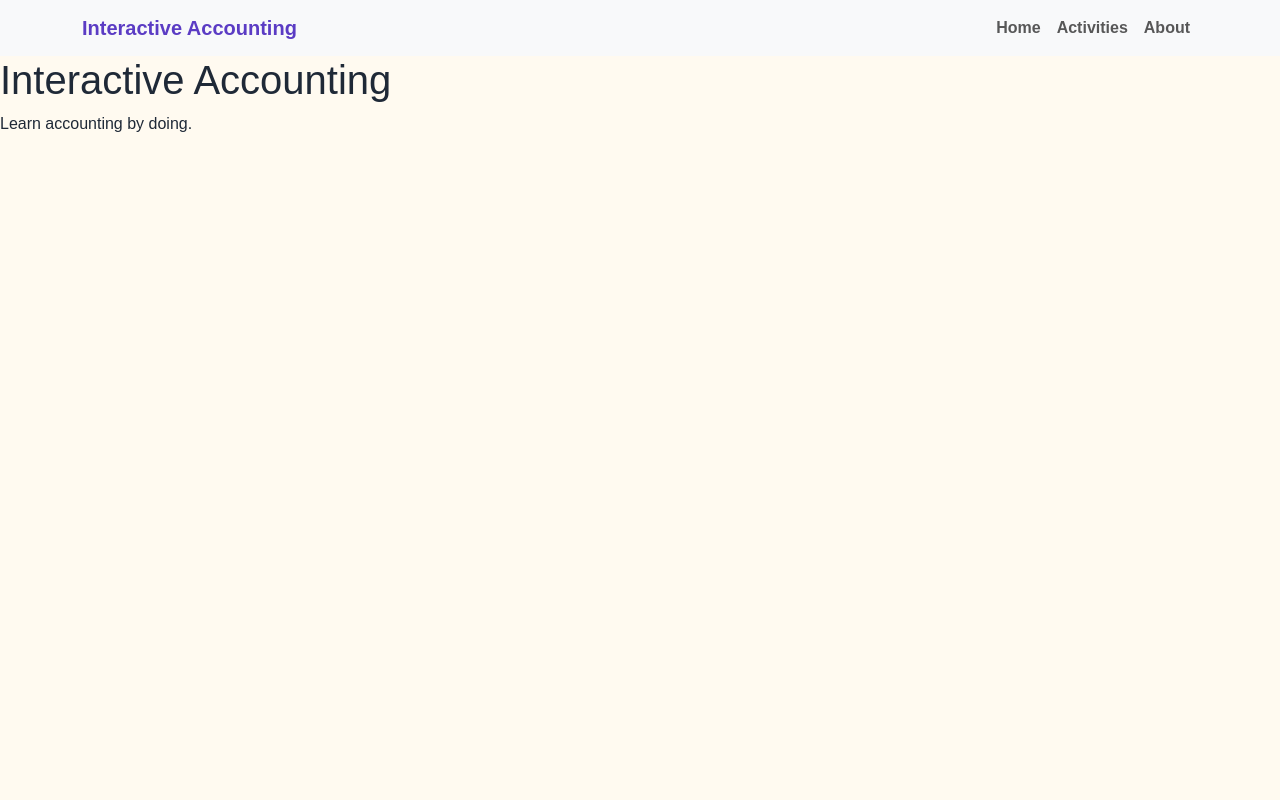
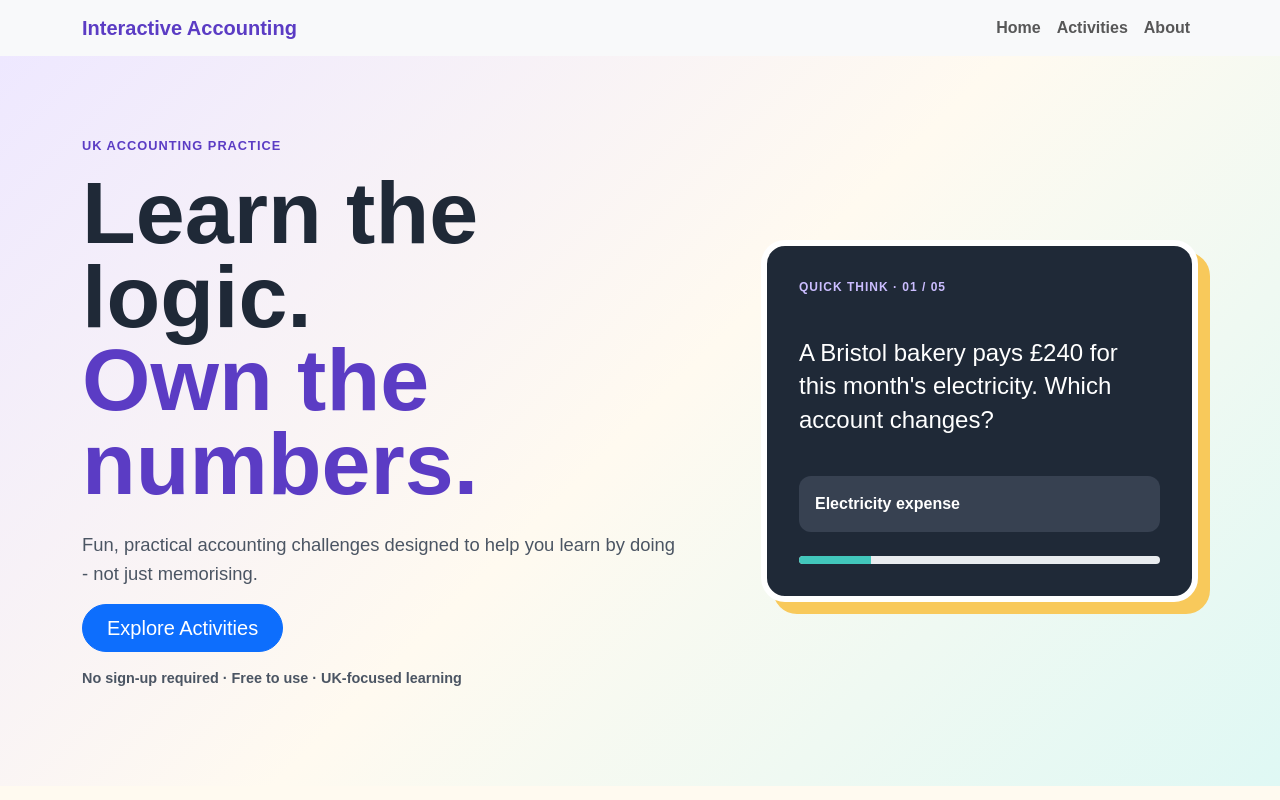
Before and after one commit to DarthCookie45/interactive-accounting, a plain HTML site: page index.html in a window 1280 px wide. Drawn offline with nearby package versions, Linux system fonts and the light colour scheme.

Commit message:
Add hero section

```diff
--- a/css/styles.css
+++ b/css/styles.css
@@ -1,3 +1,13 @@
+* {
+  box-sizing: border-box;
+}
+
+html,
+body {
+  max-width: 100%;
+  margin: 0;
+}
+
 body {
     background-color: #fffaf0;
     color: #1f2937;
@@ -11,3 +21,80 @@ body {
 .nav-link {
     font-weight: 600;
 }
+
+/* Hero Section */
+.hero-section {
+    padding: 80px 0;
+    background: linear-gradient(135deg, #eee8ff, #fffaf0, #dff8f4);
+    overflow: hidden;
+}
+
+.hero-eyebrow {
+    color: #5b3cc4;
+    font-size: 0.8rem;
+    font-weight: 700;
+    letter-spacing: 1px;
+}
+
+.hero-section h1 {
+    font-size: clamp(3rem, 7vw, 5.5rem);
+    font-weight: 800;
+    line-height: 0.95;
+    margin-bottom: 24px;
+}
+
+.hero-section h1 span {
+    color: #5b3cc4;
+}
+
+.hero-text {
+    color: #4b5563;
+    font-size: 1.15rem;
+    line-height: 1.6;
+    max-width: 600px;
+}
+
+.hero-note {
+    color: #4b5563;
+    font-size: 0.9rem;
+    font-weight: 600;
+    margin-top: 16px;
+}
+
+.question-preview {
+    background-color: #1f2937;
+    border: 6px solid white;
+    border-radius: 24px;
+    box-shadow: 12px 12px 0 #f8c95b;
+    color: white;
+    padding: 32px;
+}
+
+.preview-label {
+    color: #cbbdff;
+    font-size: 0.75rem;
+    font-weight: 700;
+    letter-spacing: 1px;
+}
+
+.question-preview h2 {
+    font-size: 1.5rem;
+    line-height: 1.4;
+    margin: 40px 0;
+}
+
+.preview-answer {
+    background-color: #374151;
+    border-radius: 12px;
+    font-weight: 700;
+    padding: 16px;
+}
+
+.question-preview .progress {
+    height: 8px;
+    margin-top: 24px;
+}
+
+.question-preview .progress-bar {
+    background-color: #42c7bc;
+}
--- a/index.html
+++ b/index.html
@@ -54,8 +54,51 @@
     </header>
 
     <main id="home">
-      <h1>Interactive Accounting</h1>
-      <p>Learn accounting by doing.</p>
+      <section class="hero-section">
+        <div class="container">
+          <div class="row align-items-center g-5">
+            <div class="col-lg-7">
+              <p class="hero-eyebrow">UK ACCOUNTING PRACTICE</p>
+
+              <h1>
+                Learn the logic.<br>
+                <span>Own the numbers.</span>
+              </h1>
+
+              <p class="hero-text">
+                Fun, practical accounting challenges designed to help you learn
+                by doing - not just memorising.
+              </p>
+
+              <a class="btn btn-primary btn-lg rounded-pill px-4" href="#activities">
+                Explore Activities
+              </a>
+
+              <p class="hero-note">
+                No sign-up required · Free to use · UK-focused learning
+              </p>
+            </div>
+
+            <div class="col-lg-5">
+              <div class="question-preview">
+                <p class="preview-label">QUICK THINK · 01 / 05</p>
+
+                <h2>
+                  A Bristol bakery pays £240 for this month's electricity.
+                  Which account changes?
+                </h2>
+
+                <div class="preview-answer">
+                  Electricity expense
+                </div>
+
+                <div class="progress" role="progressbar" aria-label="Example activity progress">
+                  <div class="progress-bar" style="width: 20%"></div>
+                </div>
+              </div>
+            </div>
+          </div>
+        </div>
     </main>
 
     <!-- Bootstrap JavaScript -->
```
Also changed, not shown: 1 other file.
